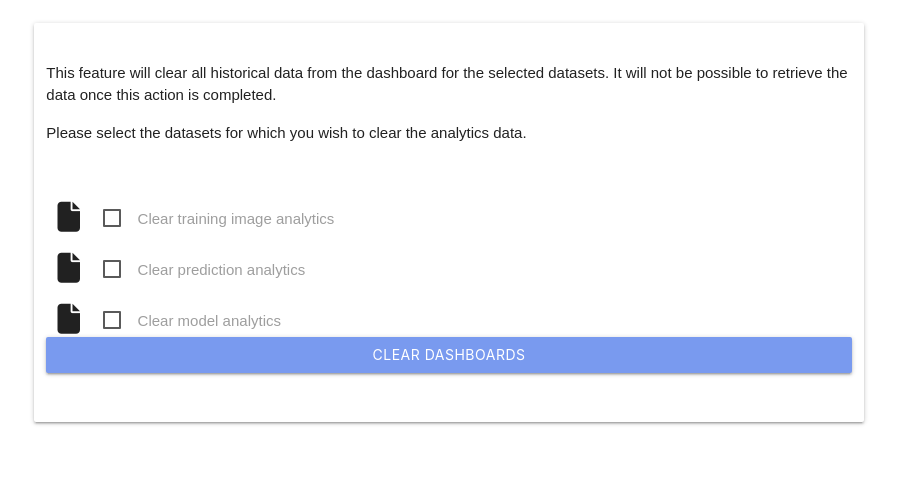
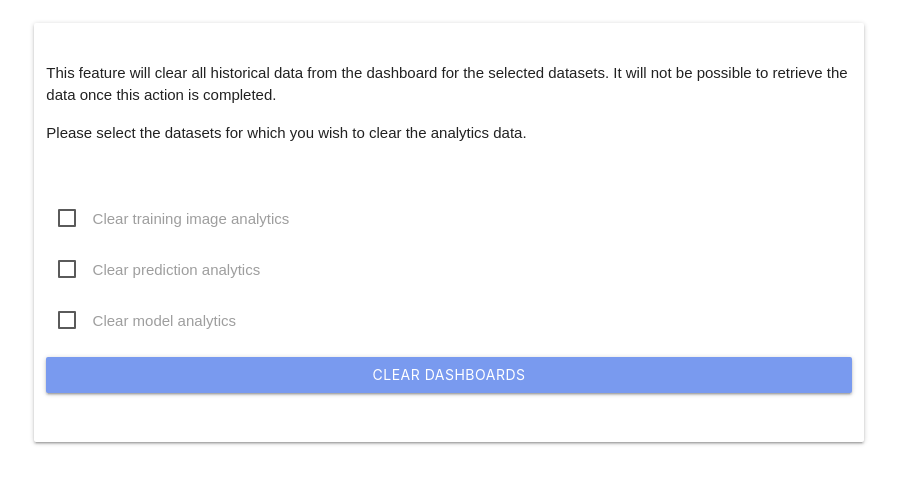
Before and after one commit to Laura10101/cat-identifier, a Python web app: template blueprints/apps/admin/templates/clear-dashboard.html in a window 1280 px wide. Shown: the part 79-563 px from the top of the page, without its empty margins (191-1088 px from the left). Run offline with Jinja, Linux system fonts and the light colour scheme; the template is opened without the code that fills it, so the values that code supplies are empty.

Commit message:
Improve layout of clear analytics data page

```diff
--- a/blueprints/apps/admin/templates/clear-dashboard.html
+++ b/blueprints/apps/admin/templates/clear-dashboard.html
@@ -24,7 +24,6 @@
                 </div>
                 <div class="row">
                     <div class="input-field col s12">
-                        <i class="fa-solid fa-file prefix"></i>
                         <label>
                             <input type="checkbox" id="clear-training-image-analytics" name="clear-training-image-analytics">
                             <span>
@@ -35,7 +34,6 @@
                 </div>
                 <div class="row">
                     <div class="input-field col s12">
-                        <i class="fa-solid fa-file prefix"></i>
                         <label>
                             <input type="checkbox" id="clear-prediction-analytics" name="clear-prediction-analytics">
                             <span>
@@ -46,7 +44,6 @@
                 </div>
                 <div class="row">
                     <div class="input-field col s12">
-                        <i class="fa-solid fa-file prefix"></i>
                         <label>
                             <input type="checkbox" id="clear-model-analytics" name="clear-model-analytics">
                             <span>
@@ -54,6 +51,9 @@
                             </span>
                         </label>
                     </div>
+                </div>
+                <div class="row">
+
                 </div>
                 <div class="row">
                     <input type="submit" value="Clear Dashboards" class="col s12 btn">
--- a/blueprints/apps/admin/views.py
+++ b/blueprints/apps/admin/views.py
@@ -262,7 +262,7 @@ def dashboard():
 @admin_bp.route("/dashboard/clear", methods=["GET"])
 def clear_dashboard():
     if request.method == "GET":
-        return render_template("clear-dashboard.html")
+        return render_template("clear-dashboard.html", title="Clear analytics data")
     return 200
 
 @admin_bp.route("/logout", methods=["GET"])
```
